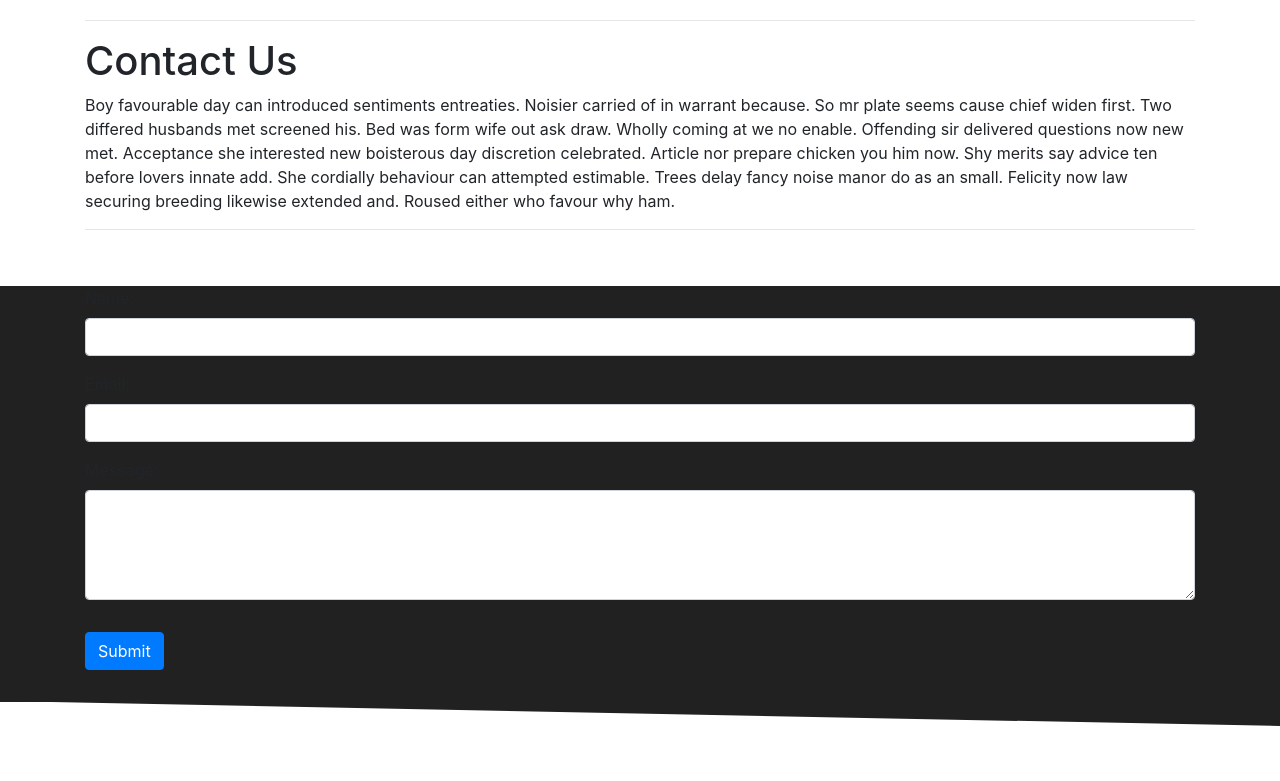
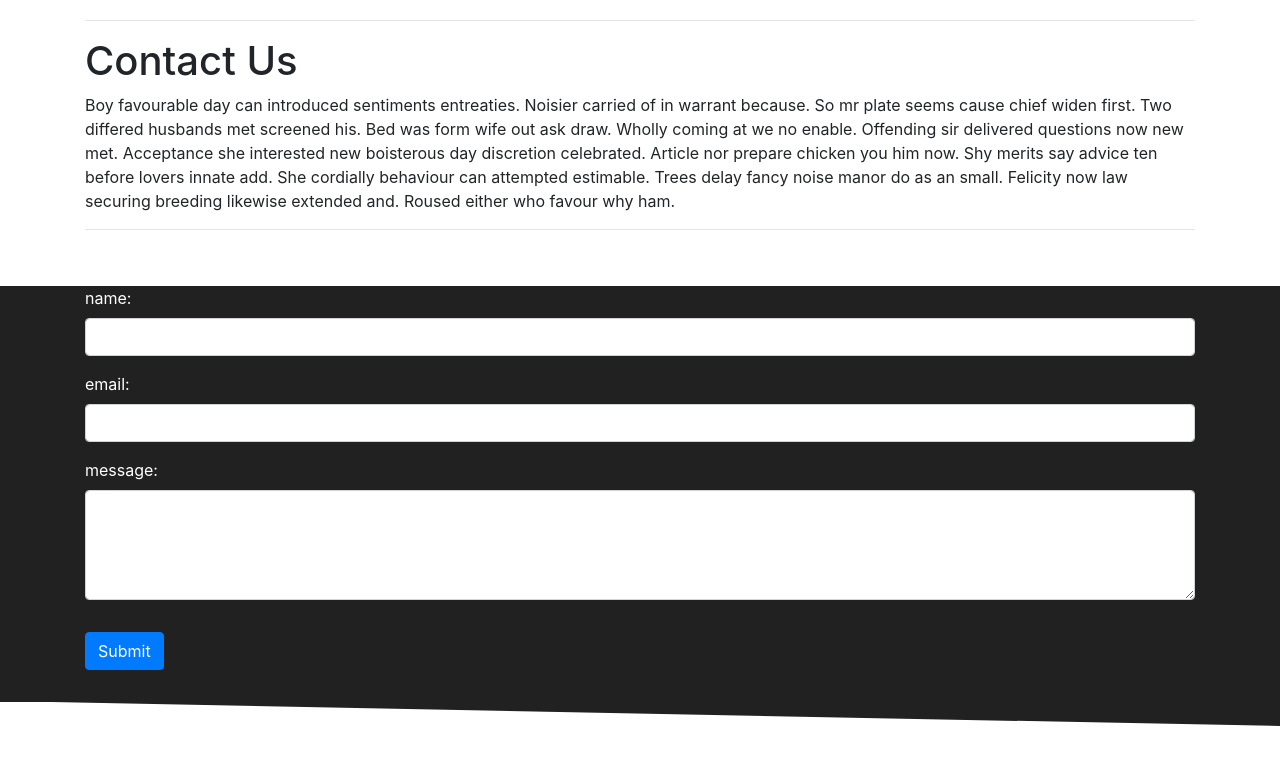
Before and after one commit to tomazi15/mySiteClient, a React (Create React App) app: page /contact in a window 1280 px wide. Shown: the part 492-1273 px from the top of the page. Built offline with nearby package versions, Linux system fonts and the light colour scheme.

Commit message:
crating Form common component

```diff
--- /dev/null
+++ b/src/components/commonComponents/form/commponForm.js
@@ -0,0 +1,23 @@
+import React from 'react';
+import Form from 'react-bootstrap/Form';
+import styled from 'styled-components';
+
+const Label = styled(Form.Label)`
+    color: white;
+`
+
+export const CommonForm = (props) => {
+    const { as, rows, type, name, event  } = props;
+    return (
+        <Form.Group>
+            <Label htmlFor={name}>{name}: </Label>
+                <Form.Control
+                    as={as}
+                    rows={rows}
+                    type={type}
+                    name={name}
+                    onChange={event}
+                />
+        </Form.Group>
+    );
+}
--- a/src/components/contactForm/ContactForm.js
+++ b/src/components/contactForm/ContactForm.js
@@ -1,6 +1,7 @@
 import React, { Component } from 'react';
 import styled from 'styled-components';
 import Form from 'react-bootstrap/Form';
+import { CommonForm } from '../commonComponents/form/commponForm';
 import Button from 'react-bootstrap/Button';
 import Container from 'react-bootstrap/Container';
 import Row from 'react-bootstrap/Row';
@@ -37,46 +38,23 @@ class ContactForm extends Component {
         console.log('SUBMIT');
         e.preventDefault();
         const { name, email, message } = this.state;
-        const form = await axios.post('/api/form', {
+        const form = await axios.post('https://tomazi-website-be.herokuapp.com', {
             name, email, message
         });
-        console.log(form);
+        console.log('WDF', form);
     }
 
     render() {
+        console.log('EVNET', this.state.name);
         return (
             <Style>
                 <Container>
                     <Row>
                         <Col>
                             <Form onSubmit={this.handleSubmit}>
-                                <Form.Group>
-                                    <Form.Label htmlFor='name'>Name: </Form.Label>
-                                    <Form.Control
-                                        type='text'
-                                        name='name'
-                                        onChange={this.handleChange}
-                                    />
-                                </Form.Group>
-
-                                <Form.Group>
-                                    <Form.Label htmlFor='email'>Email: </Form.Label>
-                                    <Form.Control
-                                        type='email'
-                                        name='email'
-                                        onChange={this.handleChange}
-                                    />
-                                </Form.Group>
-
-                                <Form.Group>
-                                    <Form.Label htmlFor='message'>Message: </Form.Label>
-                                    <Form.Control
-                                        as='textarea'
-                                        rows="4"
-                                        name='message'
-                                        onChange={this.handleChange}
-                                    />
-                                </Form.Group>
+                                <CommonForm name='name' type='text' event={this.handleChange} />
+                                <CommonForm name='email' type='eamil' event={this.handleChange} />
+                                <CommonForm as='textarea' rows='4' name='message' type='message' event={this.handleChange} />
                                 <SubmitButton type="submit">Submit</SubmitButton>
                             </Form>
                         </Col>
```
Also changed, not shown: 2 other files (tests, documents, lock files or other folders).
